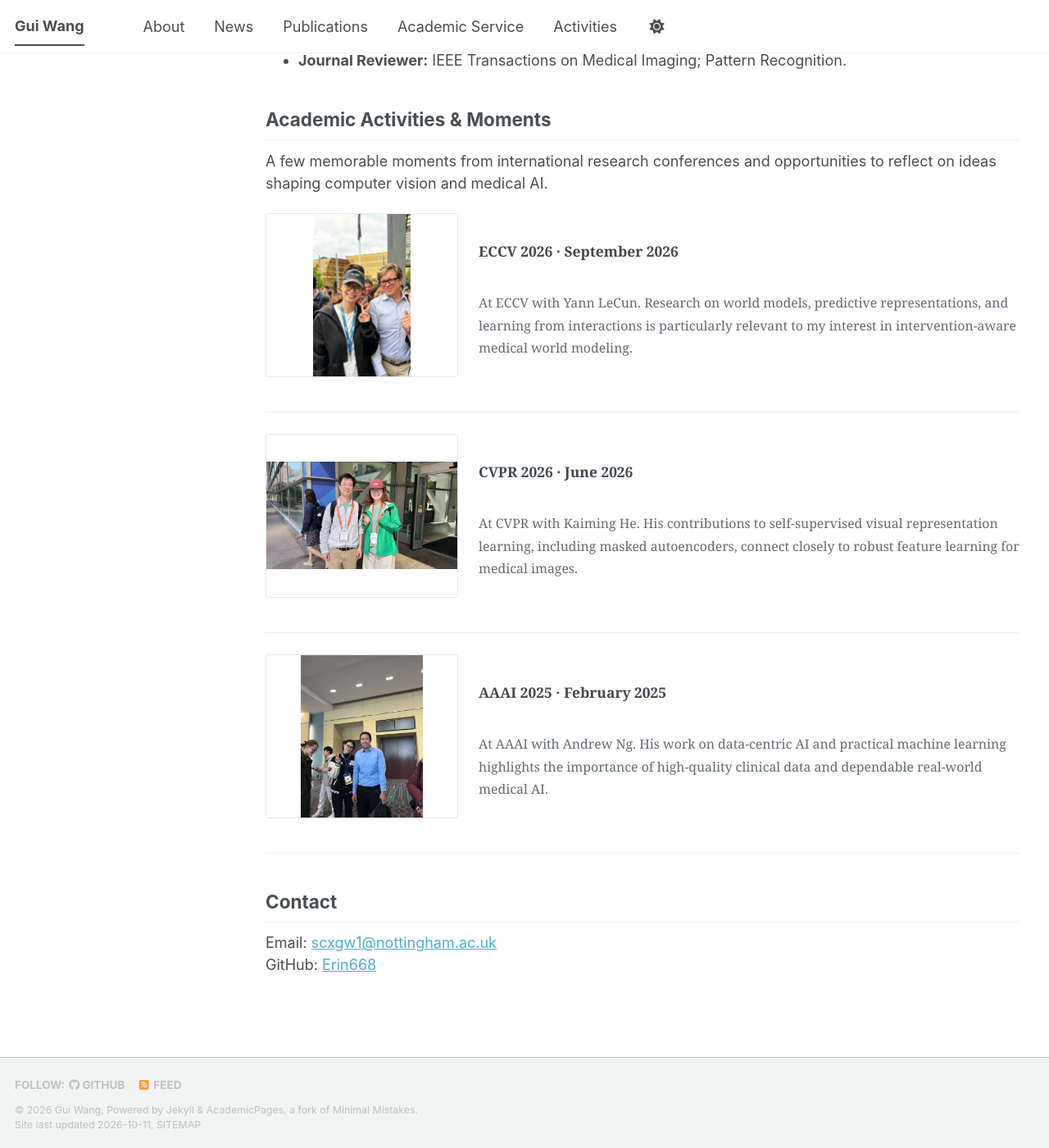
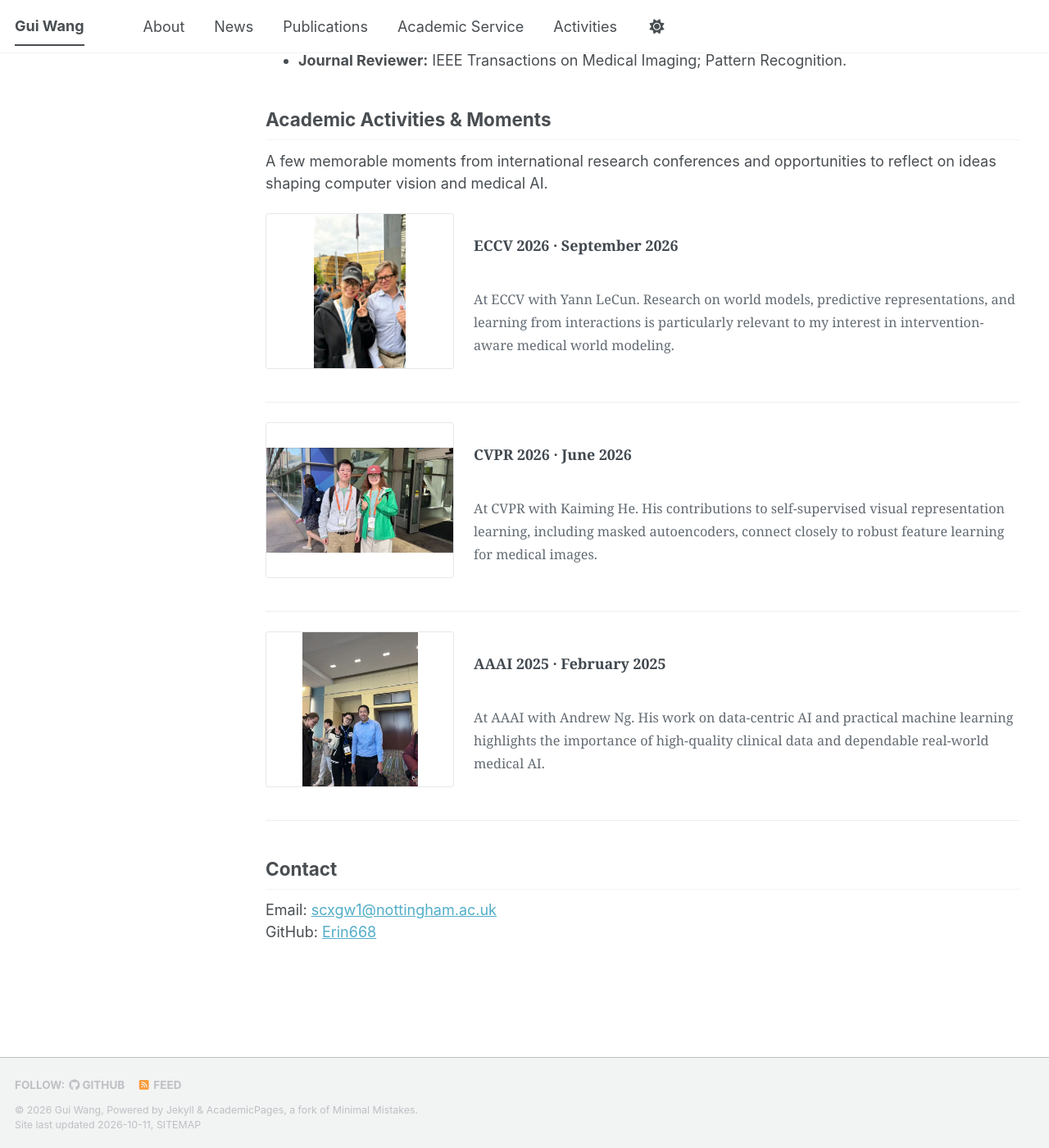
Before and after one commit to Erin668/Erin668.github.io, a Jekyll site: the page built from _pages/about.md, in a window 1280 px wide and 1400 px high, scrolled down 2873 px. Shown: the whole window at 82% size. Built offline with Jekyll 4.4.1, drawn with Linux system fonts in a browser that asks for light colours; a style sheet for code colours, icons or effects is not loaded.

Commit message:
Enforce vertical academic moments list in page markup

```diff
--- a/_pages/about.md
+++ b/_pages/about.md
@@ -71,25 +71,33 @@
 - **Conference Reviewer:** ICLR 2027, CVPR 2026, NeurIPS 2026, ACM Multimedia 2026, MICCAI 2026.
 - **Journal Reviewer:** IEEE Transactions on Medical Imaging; Pattern Recognition.
 
+<style>
+@media(max-width:650px) {
+  .academic-moments .academic-moment { flex-direction:column !important; align-items:flex-start !important; }
+  .academic-moments .academic-moment > a { flex:initial !important; width:100% !important; }
+  .academic-moments .academic-moment img { width:100% !important; max-width:340px !important; height:auto !important; max-height:320px !important; }
+}
+</style>
+
 ## Academic Activities & Moments
 
 A few memorable moments from international research conferences and opportunities to reflect on ideas shaping computer vision and medical AI.
 
-<div class="academic-moments">
-  <figure class="academic-moment">
+<div class="academic-moments" style="display:flex;flex-direction:column;gap:24px;width:100%;margin:1.25rem 0 2rem;">
+  <figure class="academic-moment" style="display:flex;flex-direction:row;align-items:center;gap:24px;width:100%;margin:0;padding-bottom:22px;border-bottom:1px solid #eceff1;">
     {% assign eccv_photo = site.static_files | where: "path", "/assets/ECCV2026-LeCun.jpg" | first %}
-    {% if eccv_photo %}<a href="{{ '/assets/ECCV2026-LeCun.jpg' | relative_url }}" target="_blank"><img src="{{ '/assets/ECCV2026-LeCun.jpg' | relative_url }}" alt="At ECCV 2026 with Yann LeCun" loading="lazy"></a>{% endif %}
-    <figcaption><strong>ECCV 2026 · September 2026</strong><br>At ECCV with Yann LeCun. Research on world models, predictive representations, and learning from interactions is particularly relevant to my interest in intervention-aware medical world modeling.</figcaption>
+    {% if eccv_photo %}<a style="display:block;flex:0 0 230px;width:230px;" href="{{ '/assets/ECCV2026-LeCun.jpg' | relative_url }}" target="_blank"><img style="display:block;width:230px;max-width:100%;height:190px;object-fit:contain;background:#fff;" src="{{ '/assets/ECCV2026-LeCun.jpg' | relative_url }}" alt="At ECCV 2026 with Yann LeCun" loading="lazy"></a>{% endif %}
+    <figcaption style="flex:1;min-width:0;font-size:.9em;line-height:1.75;padding:0;"><strong>ECCV 2026 · September 2026</strong><br>At ECCV with Yann LeCun. Research on world models, predictive representations, and learning from interactions is particularly relevant to my interest in intervention-aware medical world modeling.</figcaption>
   </figure>
-  <figure class="academic-moment">
+  <figure class="academic-moment" style="display:flex;flex-direction:row;align-items:center;gap:24px;width:100%;margin:0;padding-bottom:22px;border-bottom:1px solid #eceff1;">
     {% assign cvpr_photo = site.static_files | where: "path", "/assets/CVPR2026-KaimingHe.jpg" | first %}
-    {% if cvpr_photo %}<a href="{{ '/assets/CVPR2026-KaimingHe.jpg' | relative_url }}" target="_blank"><img src="{{ '/assets/CVPR2026-KaimingHe.jpg' | relative_url }}" alt="At CVPR 2026 with Kaiming He" loading="lazy"></a>{% endif %}
-    <figcaption><strong>CVPR 2026 · June 2026</strong><br>At CVPR with Kaiming He. His contributions to self-supervised visual representation learning, including masked autoencoders, connect closely to robust feature learning for medical images.</figcaption>
+    {% if cvpr_photo %}<a style="display:block;flex:0 0 230px;width:230px;" href="{{ '/assets/CVPR2026-KaimingHe.jpg' | relative_url }}" target="_blank"><img style="display:block;width:230px;max-width:100%;height:190px;object-fit:contain;background:#fff;" src="{{ '/assets/CVPR2026-KaimingHe.jpg' | relative_url }}" alt="At CVPR 2026 with Kaiming He" loading="lazy"></a>{% endif %}
+    <figcaption style="flex:1;min-width:0;font-size:.9em;line-height:1.75;padding:0;"><strong>CVPR 2026 · June 2026</strong><br>At CVPR with Kaiming He. His contributions to self-supervised visual representation learning, including masked autoencoders, connect closely to robust feature learning for medical images.</figcaption>
   </figure>
-  <figure class="academic-moment">
+  <figure class="academic-moment" style="display:flex;flex-direction:row;align-items:center;gap:24px;width:100%;margin:0;padding-bottom:22px;border-bottom:1px solid #eceff1;">
     {% assign aaai_photo = site.static_files | where: "path", "/assets/AAAI2025-AndrewNg.jpg" | first %}
-    {% if aaai_photo %}<a href="{{ '/assets/AAAI2025-AndrewNg.jpg' | relative_url }}" target="_blank"><img src="{{ '/assets/AAAI2025-AndrewNg.jpg' | relative_url }}" alt="At AAAI 2025 with Andrew Ng" loading="lazy"></a>{% endif %}
-    <figcaption><strong>AAAI 2025 · February 2025</strong><br>At AAAI with Andrew Ng. His work on data-centric AI and practical machine learning highlights the importance of high-quality clinical data and dependable real-world medical AI.</figcaption>
+    {% if aaai_photo %}<a style="display:block;flex:0 0 230px;width:230px;" href="{{ '/assets/AAAI2025-AndrewNg.jpg' | relative_url }}" target="_blank"><img style="display:block;width:230px;max-width:100%;height:190px;object-fit:contain;background:#fff;" src="{{ '/assets/AAAI2025-AndrewNg.jpg' | relative_url }}" alt="At AAAI 2025 with Andrew Ng" loading="lazy"></a>{% endif %}
+    <figcaption style="flex:1;min-width:0;font-size:.9em;line-height:1.75;padding:0;"><strong>AAAI 2025 · February 2025</strong><br>At AAAI with Andrew Ng. His work on data-centric AI and practical machine learning highlights the importance of high-quality clinical data and dependable real-world medical AI.</figcaption>
   </figure>
 </div>
 
```
